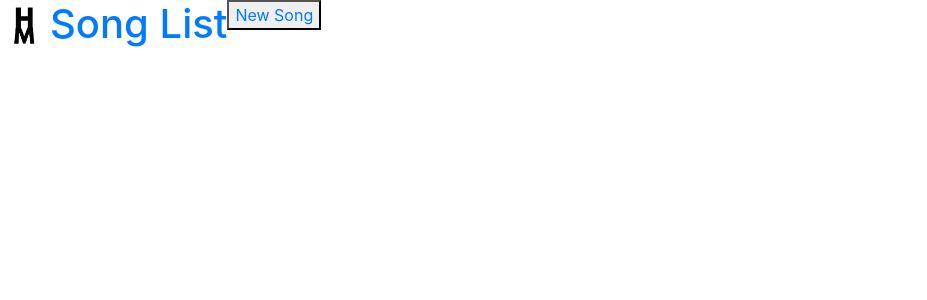
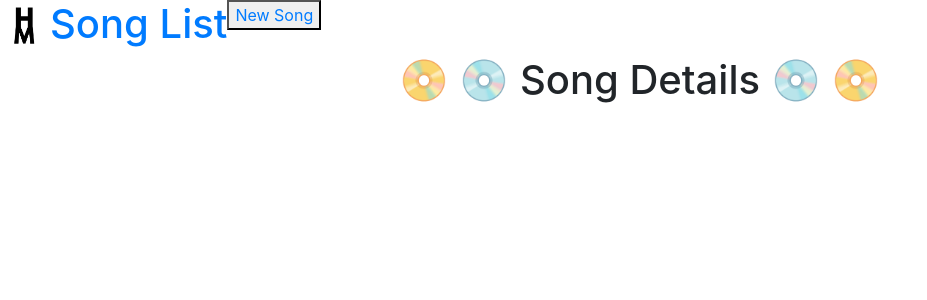
Before and after one commit to HadyM/tuner-api-frontend, a React (Create React App) app in the folder tuner-api-frontend/: page /songs/new in a window 1280 px wide. Shown: the top 300 px of the page, without its empty margins (0-927 px from the left). Built offline with nearby package versions, Linux system fonts and the light colour scheme; no server answers.

Commit message:
finished Show.js Pages Setup

```diff
--- a/tuner-api-frontend/src/Pages/Show.js
+++ b/tuner-api-frontend/src/Pages/Show.js
@@ -1,5 +1,19 @@
-import React from "react";
+import { useState } from "react";
+import { useParams } from "react-router-dom";
+import SongDetails from "../Components/SongDetails";
 
-export default function Show() {
-  return <div></div>;
+function Show({ songs, deleteSong }) {
+  let { index } = useParams();
+  const [song] = useState(songs[index]);
+
+  return (
+    <div className="Show">
+      <h1>📀 💿 Song Details 💿 📀</h1>
+      <section>
+        <SongDetails song={song} index={index} deleteSong={deleteSong} />
+      </section>
+    </div>
+  );
 }
+
+export default Show;
```
